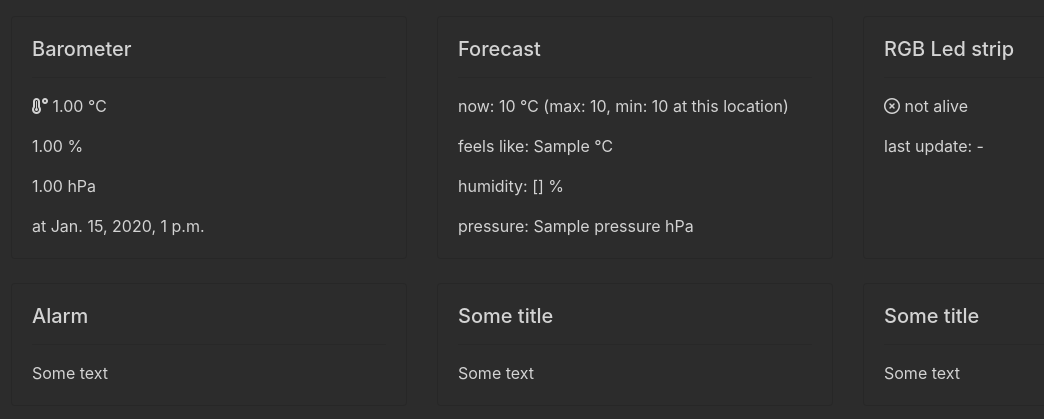
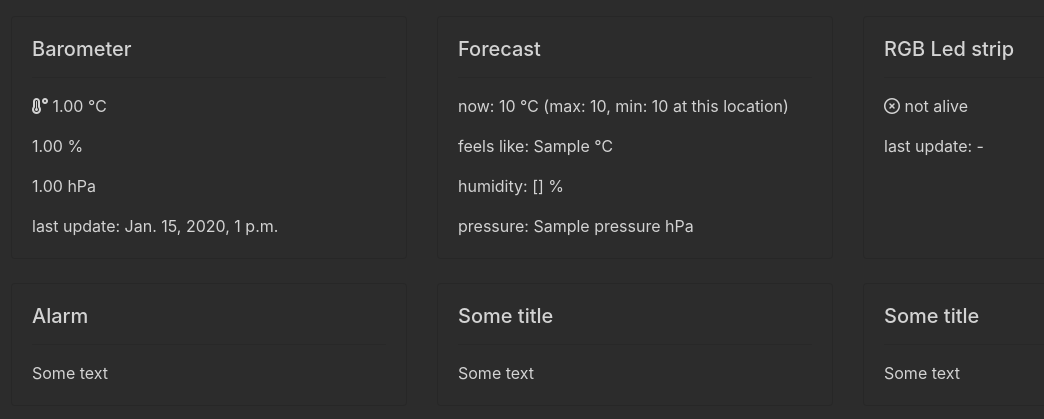
Before and after one commit to Valentin-Golyonko/FlaskTestRPi, a Django app: template templates/core/main_page.html in a window 1280 px wide. Shown: the top 419 px of the page, without its empty margins (5-1049 px from the left). Run offline with Django 3.2, Linux system fonts and the light colour scheme; tables that the repository leaves empty hold one stand-in row (values such as "Sample post"); the template is opened without the code that fills it: values that come from a table or form of the project are taken from there, most other values are stand-ins (such as "Sample title", 1, 10 or a date in 2020); some libraries are stand-ins or nearby versions.

Commit message:
minor upd

```diff
--- a/templates/core/main_page.html
+++ b/templates/core/main_page.html
@@ -28,7 +28,7 @@
                                 {{ barometer_data.pressure_hpa }} hPa
                             </p>
                             <p class="card-text">
-                                at {{ barometer_data.time_created }}
+                                last update: {{ barometer_data.time_created }}
                             </p>
                         </div>
                     </a>
```
